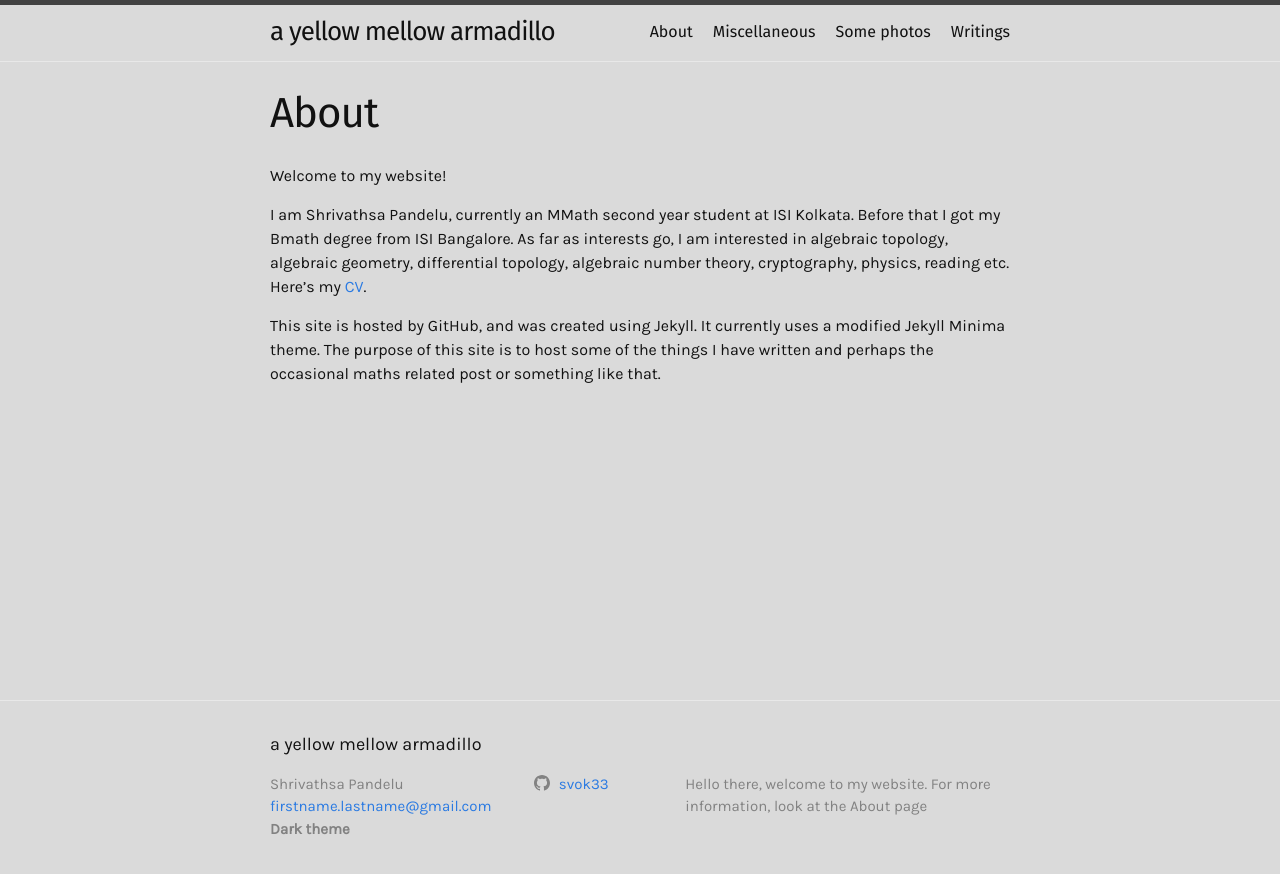
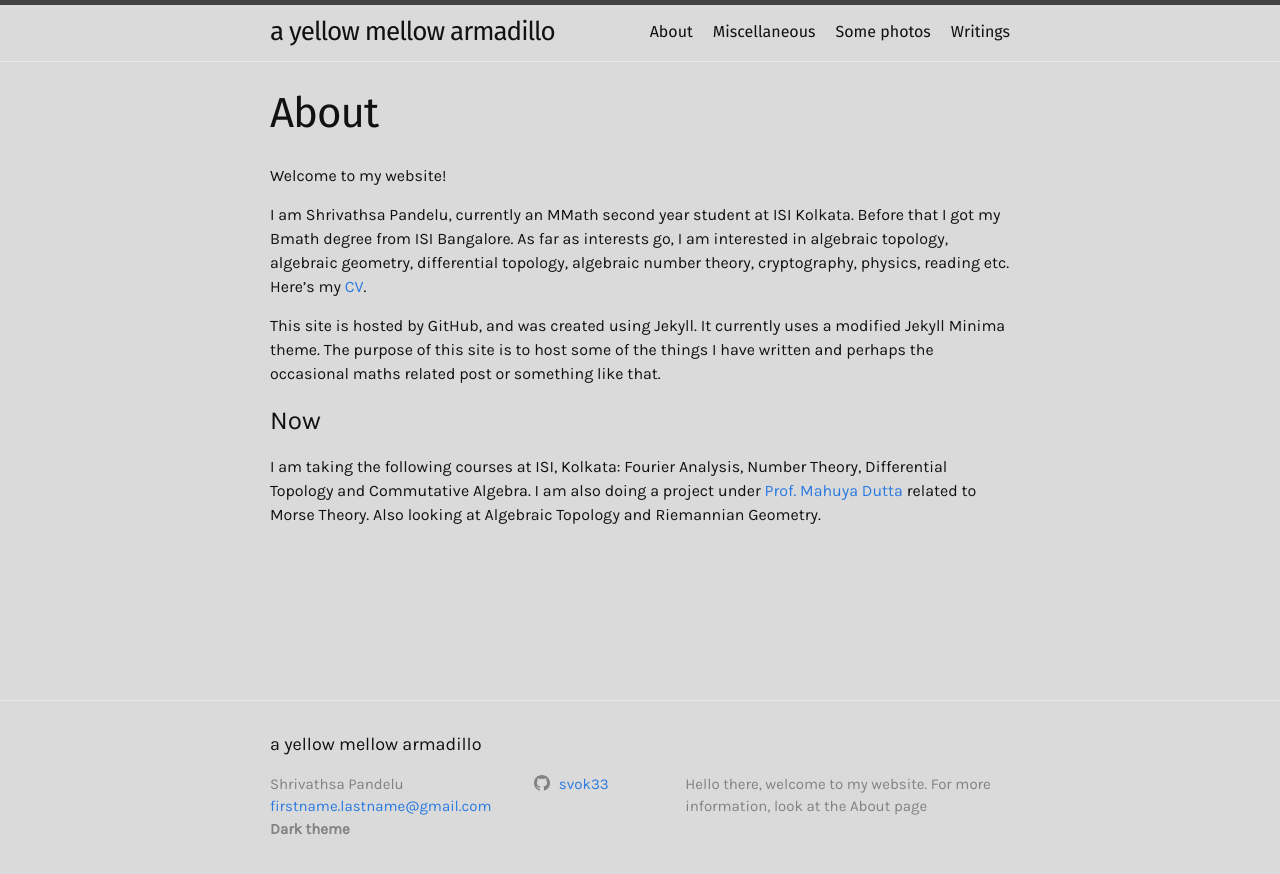
Before and after one commit to shrivathsap/shrivathsap.github.io, a Jekyll site: the page built from about.markdown, in a window 1280 px wide. Shown: the top 874 px of the page. Built offline with Jekyll 4.4.1, drawn with Linux system fonts in a browser that asks for light colours.

Commit message:
added now section to about

```diff
--- a/about.markdown
+++ b/about.markdown
@@ -9,3 +9,7 @@ Welcome to my website!
 I am Shrivathsa Pandelu, currently an MMath second year student at ISI Kolkata. Before that I got my Bmath degree from ISI Bangalore. As far as interests go, I am interested in algebraic topology, algebraic geometry, differential topology, algebraic number theory, cryptography, physics, reading etc. Here's my [CV](./cv.html).
 
 This site is hosted by GitHub, and was created using Jekyll. It currently uses a modified Jekyll Minima theme. The purpose of this site is to host some of the things I have written and perhaps the occasional maths related post or something like that.
+
+<h3> Now </h3>
+
+I am taking the following courses at ISI, Kolkata: Fourier Analysis, Number Theory, Differential Topology and Commutative Algebra. I am also doing a project under [Prof. Mahuya Dutta](https://www.isical.ac.in/~mahuya/) related to Morse Theory. Also looking at Algebraic Topology and Riemannian Geometry.
```
Also changed, not shown: 1 other file.
